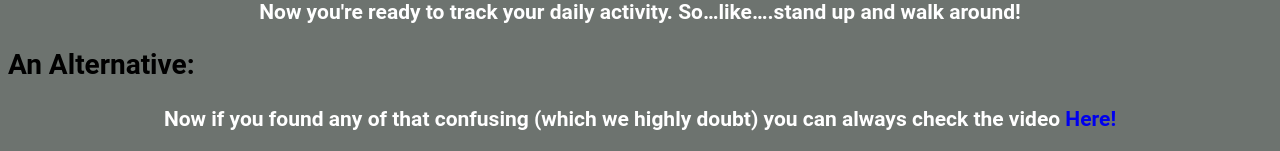
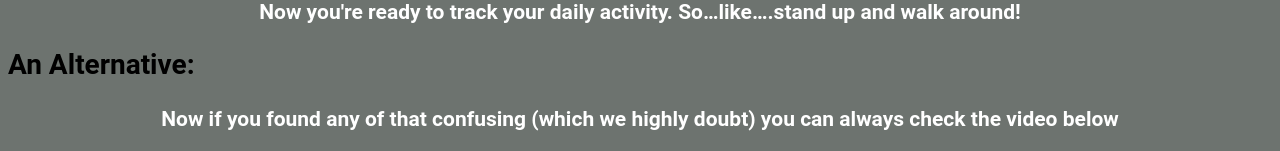
Before and after one commit to amirab23-meet/fitbit, a Flask app: page /abouts in a window 1280 px wide. Shown: the part 589-740 px from the top of the page. Run offline with Flask 2, Linux system fonts and the light colour scheme.

Commit message:
Update abouts.html

```diff
--- a/templates/abouts.html
+++ b/templates/abouts.html
@@ -44,9 +44,9 @@ Now you're ready to track your daily activity. So…like….stand up and walk ar
 
 <h1 style="color:black
 ;">An Alternative:</h1>
-<div><center><h2>Now if you found any of that confusing (which we highly doubt) you can always check the video <a href="https://youtu.be/QprVwk9YAkc">Here!</a></h2></center></div>
+<div><center><h2>Now if you found any of that confusing (which we highly doubt) you can always check the video below</h2></center></div>
 
-
+<center><iframe width="560" height="315" src="https://www.youtube.com/embed/QprVwk9YAkc" title="YouTube video player" frameborder="0" allow="accelerometer; autoplay; clipboard-write; encrypted-media; gyroscope; picture-in-picture" allowfullscreen></iframe></center>
 
 
 
```
